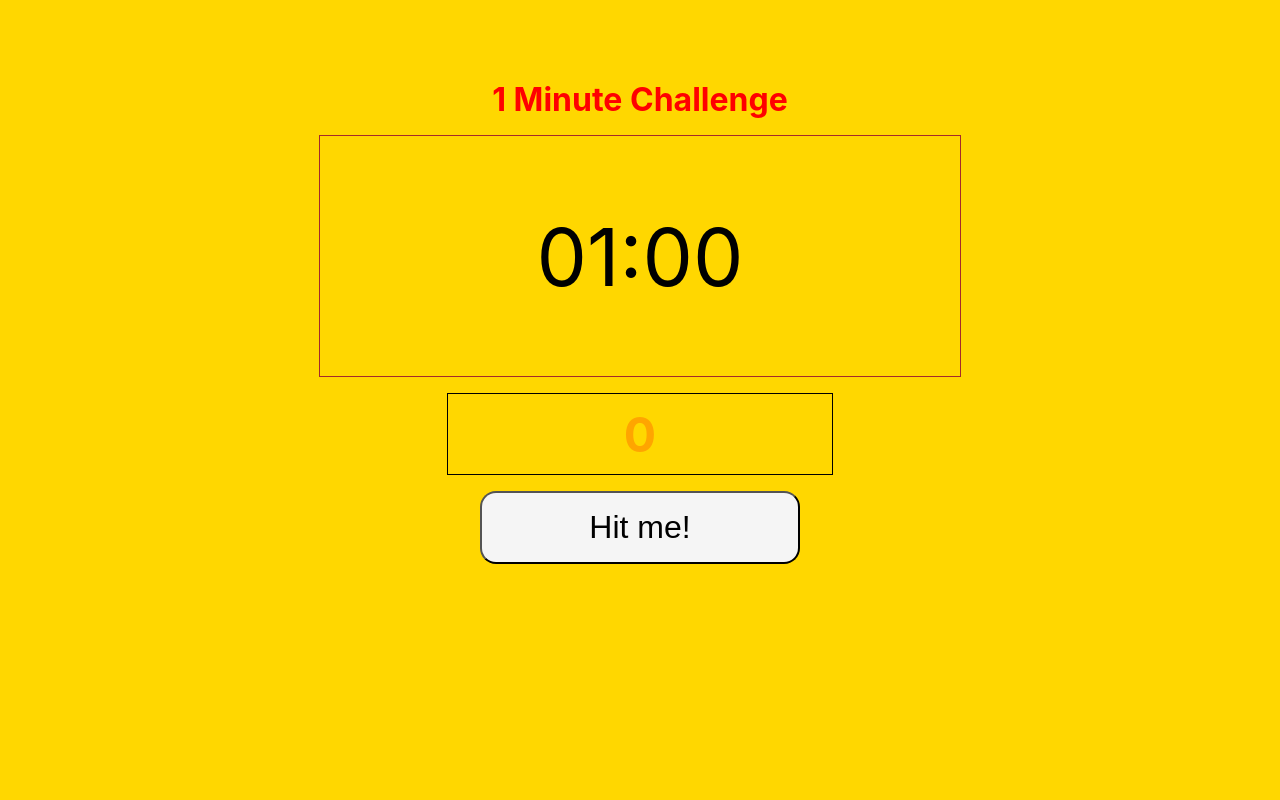
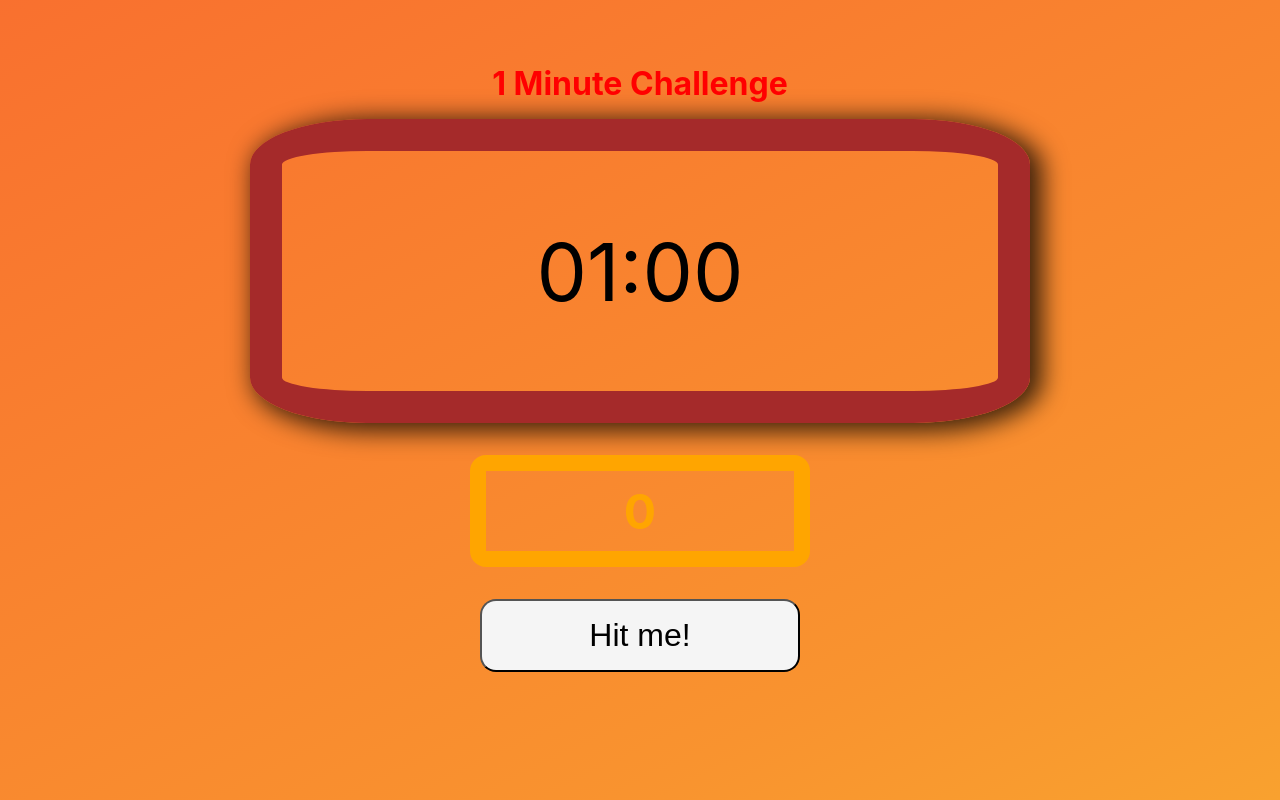
Before and after one commit to johnfung95/golden-finger, a React (Create React App) app: page / in a window 1280 px wide. Built offline with nearby package versions, Linux system fonts and the light colour scheme.

Commit message:
Adding styles to bg and adjust the layout

```diff
--- a/src/components/Game/Scoreboard/Scoreboard.module.css
+++ b/src/components/Game/Scoreboard/Scoreboard.module.css
@@ -1,6 +1,5 @@
 .board {
-    margin: 1rem auto;
-    border: 1px solid black;
+    margin: 2rem auto;
     max-width: 30%;
     height: 10vh;
     display: flex;
@@ -9,28 +8,35 @@
     font-size: 3rem;
     font-weight: bolder;
     color: goldenrod;
+    border-radius: 16px;
 }
 
 .noob {
+    border: 1rem solid orange;
     color: orange;
 }
 
 .amateur {
+    border: 1rem double red;
     color: red;
 }
 
 .pro {
+    border: 1rem groove green;
     color: green;
 }
 
 .expert {
+    border: 1rem ridge blue;
     color: blue;
 }
 
 .hardcore {
+    border: 1rem dashed brown;
     color: brown;
 }
 
 .god {
+    border: 1rem dotted purple;
     color: purple;
 }
--- a/src/components/Game/Timer/Timer.module.css
+++ b/src/components/Game/Timer/Timer.module.css
@@ -1,6 +1,9 @@
 .clock {
-    border: 1px solid brown;
-    max-width: 50%;
+    border: 2rem solid brown;
+    border-radius: 15%;
+    box-shadow: 0.5rem 0.25rem 1.5rem 0.3rem rgba(0, 0, 0, 0.75);
+    max-width: 70%;
+    min-width:50%;
     height: 30vh;
     margin: 1rem auto;
     display: flex;
--- a/src/components/UI/Card/Card.js
+++ b/src/components/UI/Card/Card.js
@@ -3,7 +3,13 @@ import classes from "./Card.module.css";
 
 const Card = (props) => {
   return (
-    <div className={`${props.className} ${classes.card}`}>{props.children}</div>
+    <div
+      className={`${props.className === undefined ? "" : props.className} ${
+        classes.card
+      }`}
+    >
+      {props.children}
+    </div>
   );
 };
 
--- a/src/components/UI/Card/Card.module.css
+++ b/src/components/UI/Card/Card.module.css
@@ -1,4 +1,5 @@
 .card {
     margin: 5rem auto;
     text-align: center;
+    width: 100%;
 }
--- a/src/index.css
+++ b/src/index.css
@@ -1,9 +1,20 @@
 html {
-  background: gold;
+  background: linear-gradient(334deg, #f5fb09, #f9d12f, #f9932f, #f9662f, #f51b19);
+  background-size: 400% 400%;
+
+  -webkit-animation: bg-flow 5s ease infinite;
+  -moz-animation: bg-flow 5s ease infinite;
+  animation: bg-flow 5s ease infinite;
+  margin: -2rem auto;
+  width: 100%;
+  height: 100%;
+  display: inline-flex;
+  align-items: center;
+  justify-content: center;
 }
 
 body {
-  margin: 0;
+  min-width: 80%;
   font-family: -apple-system, BlinkMacSystemFont, 'Segoe UI', 'Roboto', 'Oxygen',
     'Ubuntu', 'Cantarell', 'Fira Sans', 'Droid Sans', 'Helvetica Neue',
     sans-serif;
@@ -15,3 +26,19 @@ code {
   font-family: source-code-pro, Menlo, Monaco, Consolas, 'Courier New',
     monospace;
 }
+
+@-webkit-keyframes bg-flow {
+  0%{background-position:0% 50%}
+  50%{background-position:100% 50%}
+  100%{background-position:0% 50%}
+}
+@-moz-keyframes bg-flow {
+  0%{background-position:0% 50%}
+  50%{background-position:100% 50%}
+  100%{background-position:0% 50%}
+}
+@keyframes bg-flow {
+  0%{background-position:0% 50%}
+  50%{background-position:100% 50%}
+  100%{background-position:0% 50%}
+}
```
